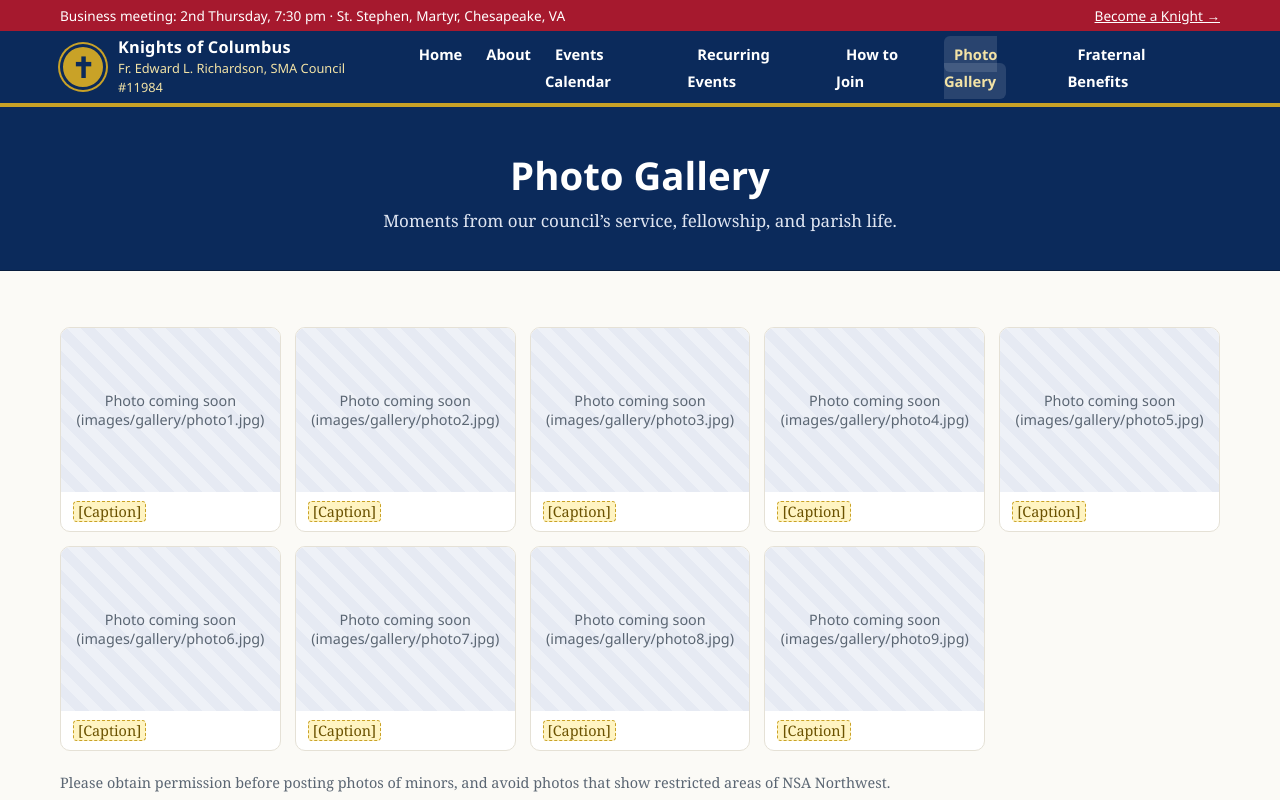
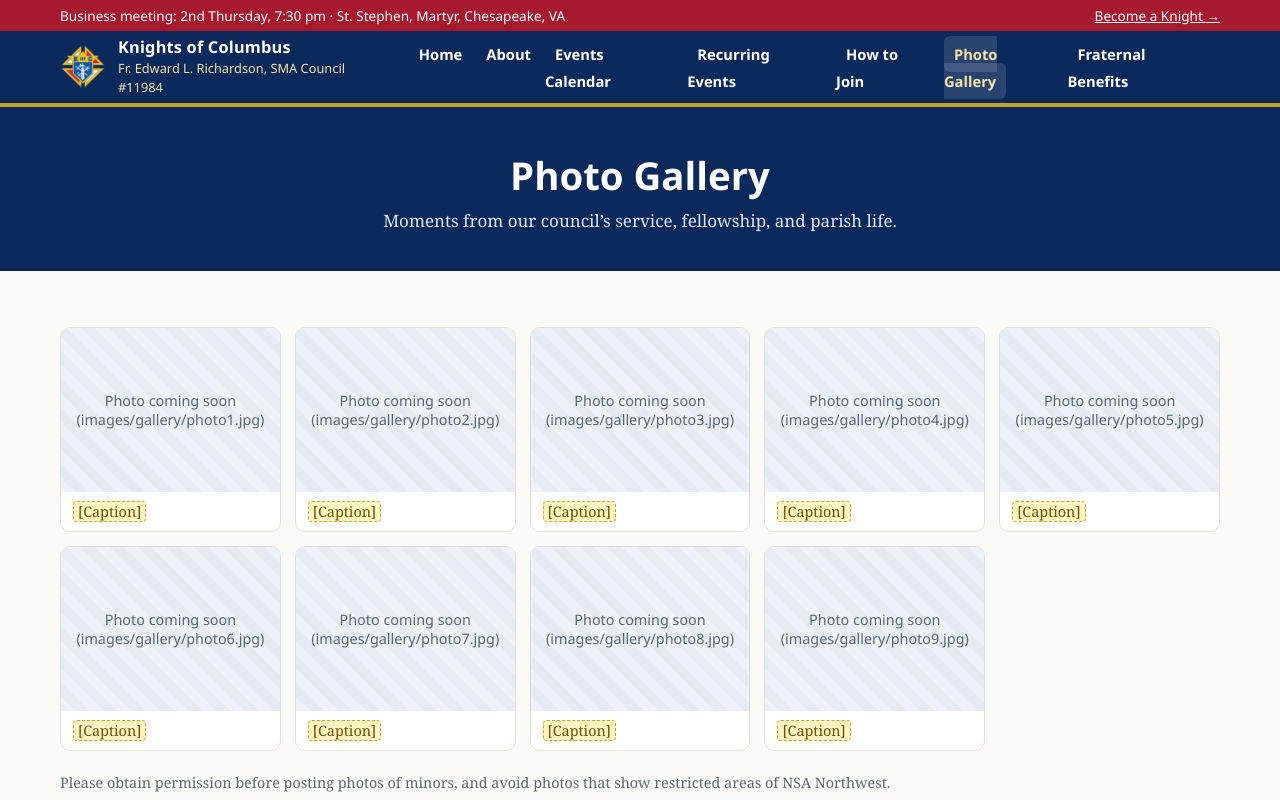
Before and after one commit to tadkies/KofC11984, a plain HTML site: page gallery.html in a window 1280 px wide. Shown: the top 800 px of the page. Drawn offline with Linux system fonts and the light colour scheme; a script that the page names is missing.

Commit message:
Update gallery.html

```diff
--- a/gallery.html
+++ b/gallery.html
@@ -19,9 +19,10 @@
 <header class="site">
   <div class="wrap">
     <a class="brand" href="index.html">
-      <!-- Simple cross mark. If the council is authorized to use the official K of C emblem,
-           replace this <span> with: <img src="images/emblem.png" alt="Knights of Columbus emblem" width="46"> -->
-      <span class="mark" aria-hidden="true">&#10013;</span>
+       <!-- KOC3rd degree logo: goes on every page-->
+      <img src="images/3rddegreelogo_nobackground.png"
+        alt="Council 11984 logo"
+        width="46">
       <span class="brand-text">
         <strong>Knights of Columbus</strong>
         <span>Fr. Edward L. Richardson, SMA Council #11984</span>
```
